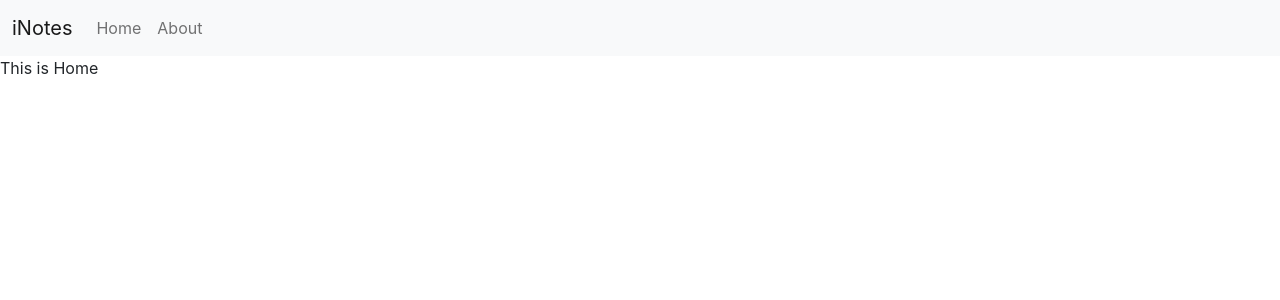
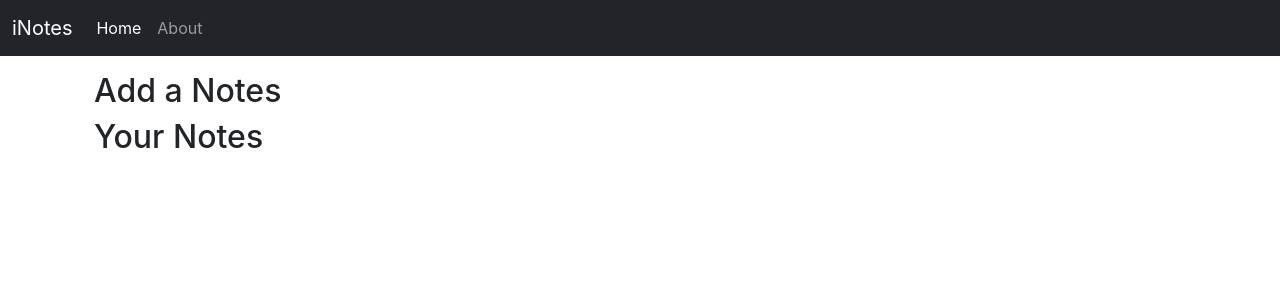
Before and after one commit to UtkarshDhavale/KeepMyNotes-MERNStack, a React (Create React App) app: page / in a window 1280 px wide. Shown: the top 300 px of the page. Built offline with nearby package versions, Linux system fonts and the light colour scheme.

Commit message:
Added Basic pages with react router and implemented Context API

```diff
--- a/src/App.js
+++ b/src/App.js
@@ -2,6 +2,8 @@
 import Navbar from './Components/Navbar';
 import Home from './Components/Home';
 import About from './Components/About';
+import NoteState from './Context-Notes/NoteState';
+
 import {
   BrowserRouter,
   Routes,
@@ -10,15 +12,17 @@
 
 function App() {
   return (
-    <>
-    <BrowserRouter>
-      <Navbar />
-      <Routes>
-          <Route exact path="/" element={<Home/>} />
-          <Route exact path="about" element={<About/>}/>
-      </Routes>
-    </BrowserRouter>
-    </>
+    <NoteState>
+      <BrowserRouter>
+        <Navbar />
+        <div className="container">
+          <Routes>
+            <Route exact path="/" element={<Home />} />
+            <Route exact path="about" element={<About />} />
+          </Routes>
+        </div>
+      </BrowserRouter>
+    </NoteState>
   );
 }
 
--- a/src/Components/About.js
+++ b/src/Components/About.js
@@ -1,11 +1,11 @@
-import React from 'react'
+import React from 'react';
 
 function About() {
   return (
-    <div>
-      This is About
+    <div className='container'>
+      This is About Page
     </div>
   )
 }
 
-export default About
+export default About;
--- a/src/Components/Home.js
+++ b/src/Components/Home.js
@@ -1,11 +1,12 @@
-import React from 'react'
+import React from 'react';
 
 function Home() {
   return (
-    <div>
-      This is Home
+    <div className="container my-3">
+      <h2>Add a Notes</h2>
+      <h2>Your Notes</h2>
     </div>
   )
 }
 
-export default Home
+export default Home;
--- a/src/Components/Navbar.js
+++ b/src/Components/Navbar.js
@@ -1,10 +1,13 @@
 import React from 'react'
-import {Link} from "react-router-dom";
+import {Link,useLocation} from "react-router-dom";
 
 export default function Navbar() {
+
+  const location = useLocation();
+
   return (
     <div>
-        <nav className={`navbar navbar-expand-lg navbar-light bg-light`}>
+        <nav className="navbar navbar-expand-lg navbar-dark bg-dark">
           <div className="container-fluid">
             <Link className="navbar-brand" to="/">iNotes</Link>
             <button className="navbar-toggler" type="button" data-bs-toggle="collapse" data-bs-target="#navbarSupportedContent" aria-controls="navbarSupportedContent" aria-expanded="false" aria-label="Toggle navigation">
@@ -13,10 +16,10 @@
             <div className="collapse navbar-collapse" id="navbarSupportedContent">
               <ul className="navbar-nav me-auto mb-2 mb-lg-0">
                 <li className="nav-item">
-                  <Link className="nav-link" to="/">Home</Link>
+                  <Link className={`nav-link ${location.pathname==="/"?"active":""}`} to="/">Home</Link>
                 </li>
                 <li className="nav-item">
-                  <Link className="nav-link" to="/about">About</Link>
+                  <Link className={`nav-link ${location.pathname==="/about"?"active":""}`} to="/about">About</Link>
                 </li>
               </ul>
             </div>
--- /dev/null
+++ b/src/Context-Notes/NoteState.js
@@ -0,0 +1,12 @@
+import NoteContext from "./noteContext";
+
+const NoteState =(props)=>{
+
+   return(
+        <NoteContext.Provider value={{}}>
+            {props.children}
+        </NoteContext.Provider>
+   );
+}
+
+export default NoteState;
--- /dev/null
+++ b/src/Context-Notes/noteContext.js
@@ -0,0 +1,5 @@
+import { createContext } from "react";
+
+const noteContext = createContext();
+
+export default noteContext;
```
